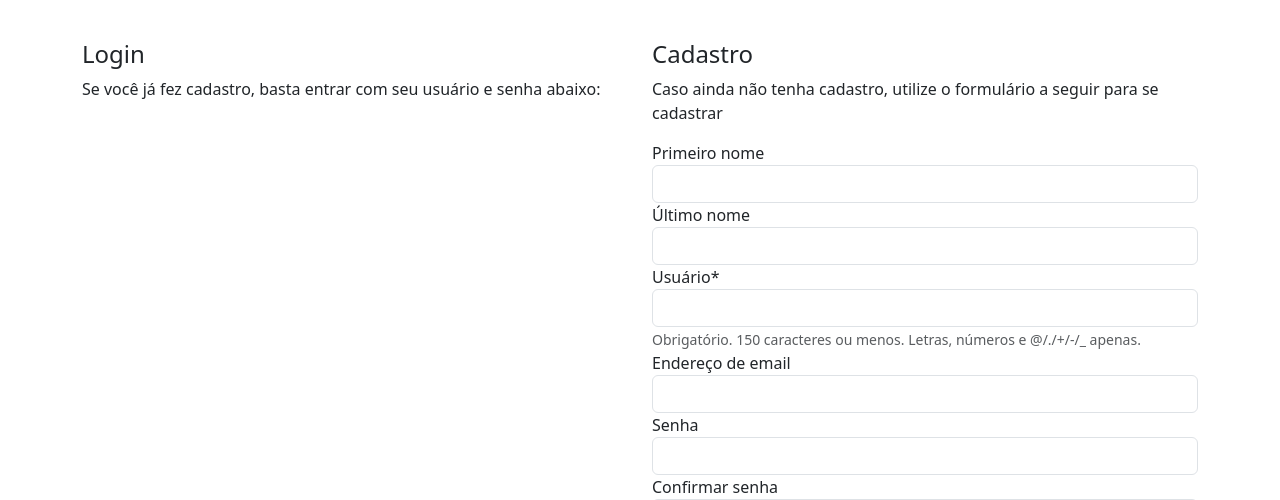
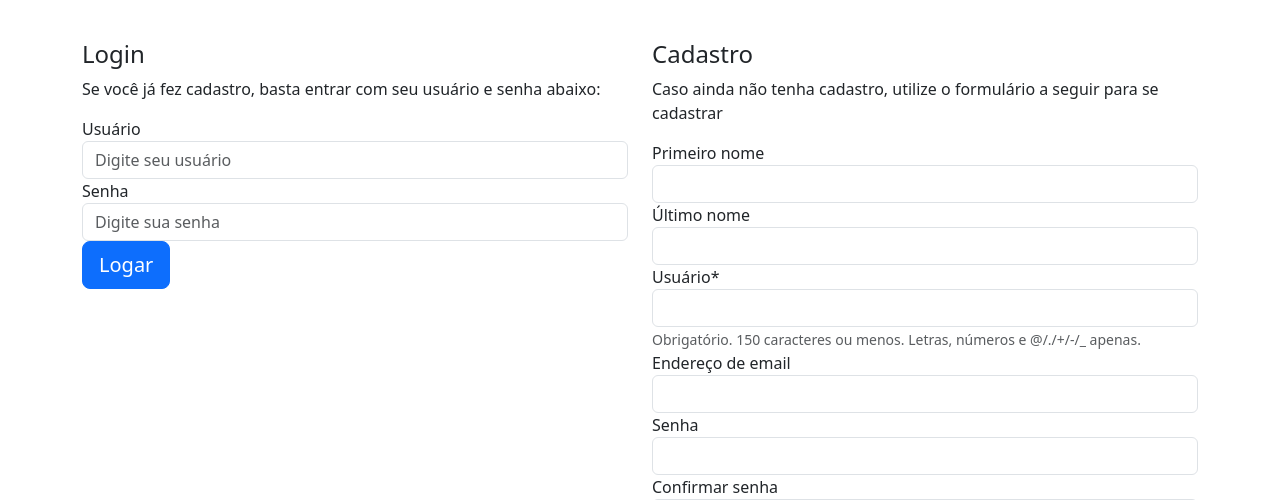
Before and after one commit to RossettiBR/Django-Ecommerce, a Django app: page /perfil/ in a window 1280 px wide. Shown: the part 92-592 px from the top of the page. Run offline with Django 4.2, Linux system fonts and the light colour scheme; some libraries are stand-ins or nearby versions.

Commit message:
create func, update

```diff
--- a/pedido/urls.py
+++ b/pedido/urls.py
@@ -6,5 +6,5 @@ app_name = 'pedido'
 urlpatterns = [
     path('', views.Pagar.as_view(), name="pagar"),
     path('salvarpedido/', views.SalvarPedido.as_view(), name="salvarpedido"),
-    path('detalhe/', views.Detalhe.as_view(), name="detalhe")
+    path('detalhe/', views.Detalhe.as_view(), name="detalhe"),
 ]
--- a/perfil/templates/perfil/criar.html
+++ b/perfil/templates/perfil/criar.html
@@ -9,6 +9,19 @@
         <div class="col-lg mt-3">
             <h4>Login</h4>
             <p>Se você já fez cadastro, basta entrar com seu usuário e senha abaixo:</p>
+
+            <form method="POST" action="{% url 'perfil:login' %}">
+                {% csrf_token %}
+                <div class="form-group">
+                  <label for="InputUsuario1">Usuário</label>
+                  <input type="text"  name="username" class="form-control" id="InputUsuario1" aria-describedby="usuarioHelp" placeholder="Digite seu usuário">
+                </div>
+                <div class="form-group">
+                  <label for="InputPassword1">Senha</label>
+                  <input name="password"  type="password" class="form-control" id="InputPassword1" placeholder="Digite sua senha">
+                </div>
+                <button type="submit" class="btn btn-primary btn-block btn-lg">Logar</button>
+              </form>
         </div>
     {% endif %}
 
--- a/perfil/views.py
+++ b/perfil/views.py
@@ -1,9 +1,10 @@
 from django.http import HttpResponse
-from django.shortcuts import render, get_object_or_404
+from django.shortcuts import redirect, render, get_object_or_404
 from django.views import View
 from django.views.generic import ListView
 from django.contrib.auth.models import User
 from django.contrib.auth import authenticate, login
+from django.contrib import messages
 import copy
 
 from . import models
@@ -109,6 +110,17 @@ class Criar(BasePerfil):
 
         self.request.session['carrinho'] = self.carrinho
         self.request.session.save()
+
+        messages.success(
+            self.request,
+            'Seu cadastro foi criado ou atualizado com sucesso'
+        )
+
+        messages.success(
+            self.request,
+            'Login feito, você pode concluir sua compra.'
+        )
+        return redirect('perfil:criar')
         return self.renderizar
 
 
```
